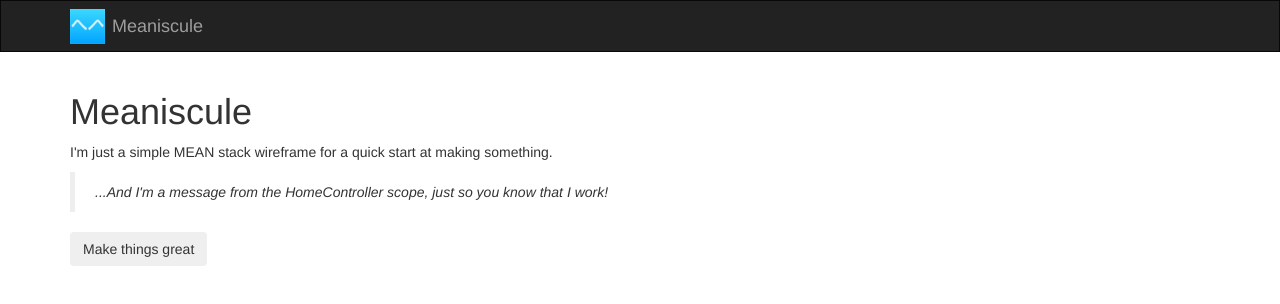
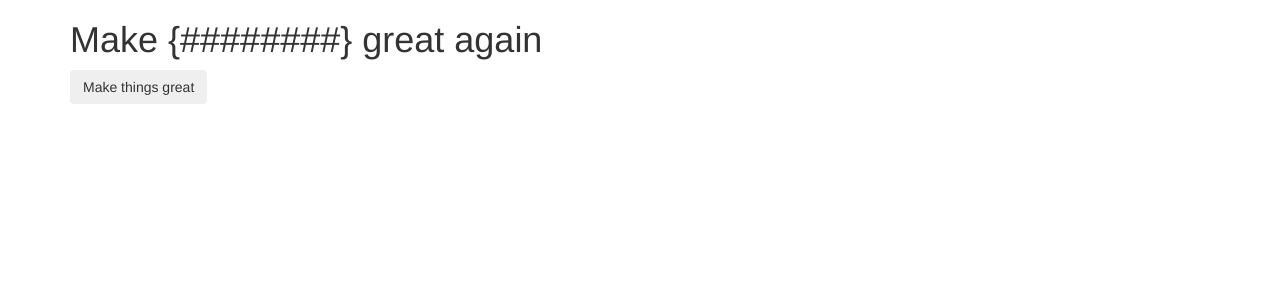
Before and after one commit to ashryanbeats/make-great, a website: page server/index.html in a window 1280 px wide. Drawn offline with nearby package versions, Linux system fonts and the light colour scheme; some packages are replaced by stand-ins of ours; files that its build step writes are made by us from their sources; files whose address does not match are found by name.

Commit message:
Sending ungreat front-end boilerplate back to Mexico.

```diff
--- a/client/pre-build/home/home.html
+++ b/client/pre-build/home/home.html
@@ -1,8 +1,5 @@
 <section id="home">
-	<h1>Meaniscule</h1>
-	<p>I'm just a simple MEAN stack wireframe for a quick start at making something.</p>
-  <blockquote>
-    {{ msgFromScope }}
-  </blockquote>
-  <button class="btn" ng-click="getUngreatThings()">Make things great</button>
+	<h1>Make {########} great again</h1>
+
+ 	<button class="btn" ng-click="getUngreatThings()">Make things great</button>
 </section>
--- a/server/index.html
+++ b/server/index.html
@@ -19,7 +19,7 @@
 </head>
 
 <body ng-app="Meaniscule">
-    <navbar></navbar>
+    <!-- <navbar></navbar> -->
     <div ui-view class="container"></div>
 </body>
 
```
